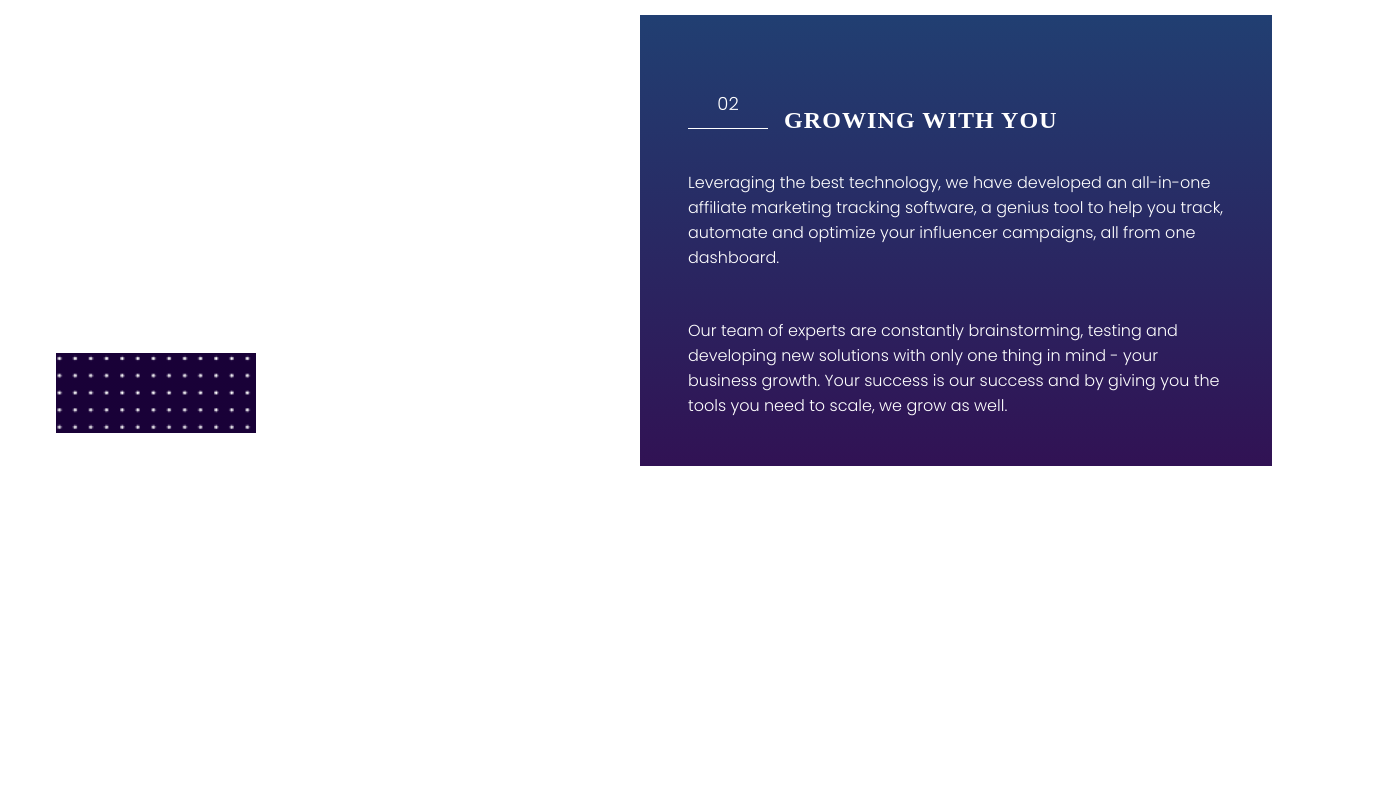
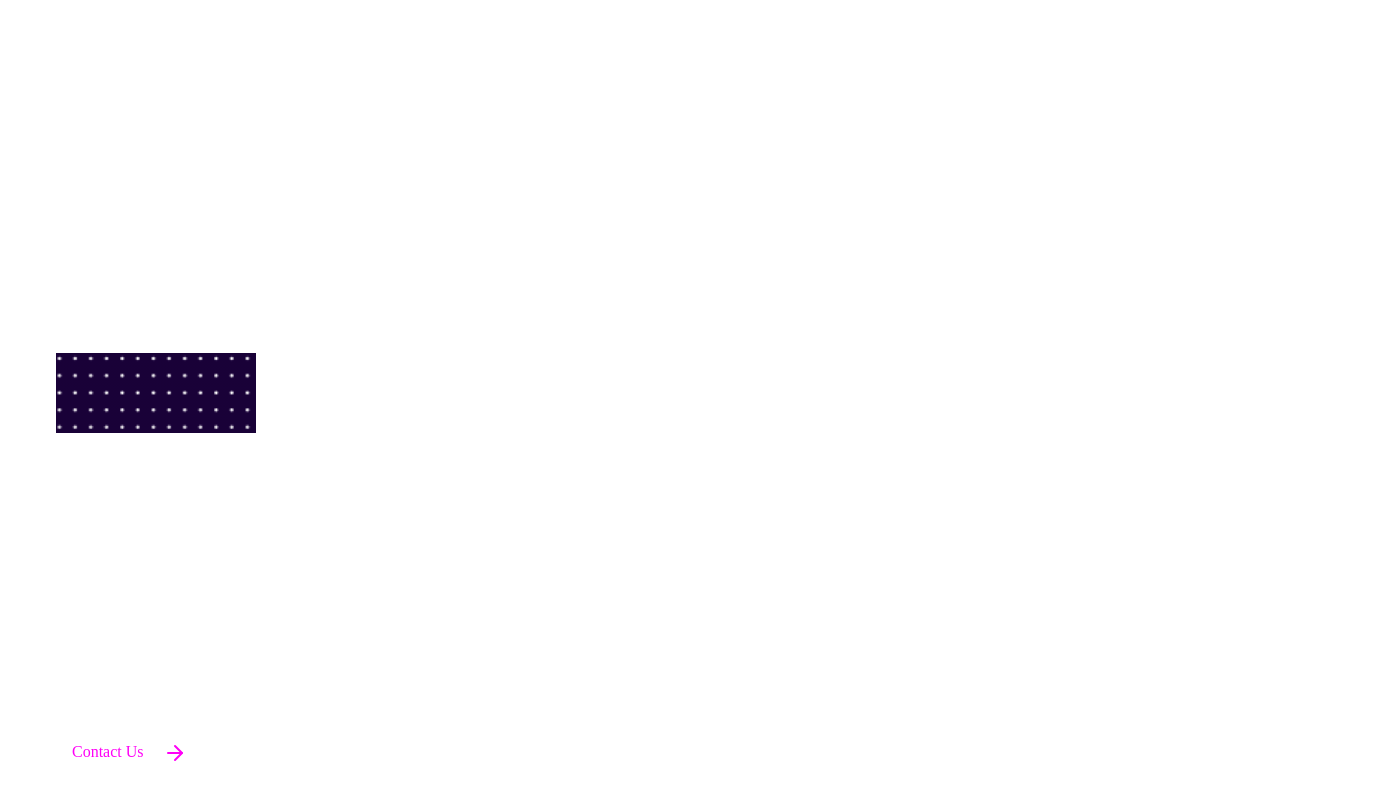
Before and after one commit to heiscostly/paddle-frontend-assessment, a Next.js app: page /about in a window 1280 px wide. Shown: the part 698-1498 px from the top of the page, 1400 px wide, since content can reach past the window. Before the commit the page ends 1263 px from the top, so only its background shows below. Built offline with nearby package versions, Linux system fonts and the light colour scheme.

Commit message:
Done with Got a question component in the about page

```diff
--- a/components/AboutSection/Growing/GrowingStyle.js
+++ b/components/AboutSection/Growing/GrowingStyle.js
@@ -43,11 +43,11 @@ export const GrowingWrapper = styled.div`
     }
   }
   .growing {
-    background: transparent linear-gradient(180deg, #213f72 0%, #311254 100%) 0%
-      0% no-repeat padding-box;
-    opacity: 1;
-    backdrop-filter: blur(16px);
-    -webkit-backdrop-filter: blur(16px);
+    // background: transparent linear-gradient(180deg, #213f72 0%, #311254 100%) 0%
+    //   0% no-repeat padding-box;
+    // opacity: 1;
+    // backdrop-filter: blur(16px);
+    // -webkit-backdrop-filter: blur(16px);
     width: 50%;
     padding: 3rem;
     .top-content {
--- /dev/null
+++ b/components/AboutSection/Question/Question.jsx
@@ -0,0 +1,39 @@
+import Link from "next/link";
+import React from "react";
+import { ArrowRight } from "react-feather";
+import { QuestionWrapper } from "./QuestionStyle";
+function Question() {
+  return (
+    <QuestionWrapper>
+      <div className="question-content">
+        <h1>Got a Question?</h1>
+        <p>
+          See how Metricks can help your business grow with best Affiliate
+          Marketing Tracking Software.
+        </p>
+        <Link href="/">
+          <span
+            style={{
+              position: "relative",
+              color: "#FF00F7",
+              cursor: "pointer",
+            }}
+          >
+            Contact Us
+          </span>
+        </Link>
+        <ArrowRight
+          style={{
+            position: "absolute",
+            left: "9%",
+            bottom: "-3%",
+            color: "#FF00F7",
+            cursor: "pointer",
+          }}
+        />
+      </div>
+    </QuestionWrapper>
+  );
+}
+
+export default Question;
--- /dev/null
+++ b/components/AboutSection/Question/QuestionStyle.js
@@ -0,0 +1,11 @@
+import styled from "styled-components";
+export const QuestionWrapper = styled.div`
+  width: 100%;
+  padding: 4rem;
+  margin-bottom: 4rem;
+  .question-content {
+    width: 80%;
+    color: #fff;
+    position: relative;
+  }
+`;
--- a/pages/about.js
+++ b/pages/about.js
@@ -2,6 +2,7 @@ import React from "react";
 import BuildEcom from "../components/AboutSection/BuildEcom/BuildEcom";
 import Metrics from "../components/AboutSection/Metrics/Metrics";
 import Growing from "../components/AboutSection/Growing/Growing";
+import Question from "../components/AboutSection/Question/Question";
 
 function about() {
   return (
@@ -9,6 +10,7 @@ function about() {
       <BuildEcom />
       <Metrics />
       <Growing />
+      <Question />
     </div>
   );
 }
```
